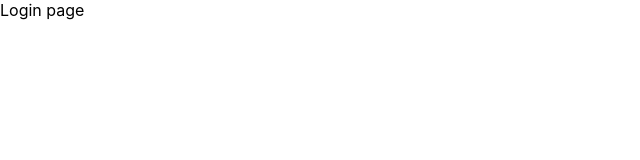
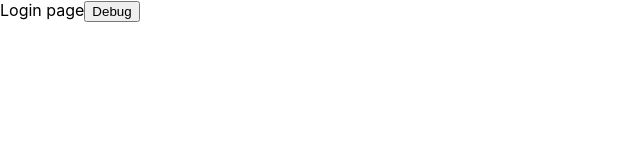
Before and after one commit to AurelienMo/pricing-front, a React (Create React App) app: page / in a window 1280 px wide. Shown: the top 160 px of the page, without its empty margins (0-640 px from the left). Built offline with nearby package versions, Linux system fonts and the light colour scheme.

Commit message:
Test : Communcation front with back

```diff
--- a/src/pages/LoginPage/index.tsx
+++ b/src/pages/LoginPage/index.tsx
@@ -1,7 +1,22 @@
 const LoginPage = () => {
+    const debugHandle = async () => {
+        // @ts-ignore
+        const response = await fetch(process.env.REACT_APP_PRICING_API_URL + '/login_check', {
+            method: 'post',
+            body: JSON.stringify({username: 'john@doe.com', password: '123456'}),
+            headers: {
+                'Content-Type': 'application/json'
+            }
+        })
+        if (response.ok) {
+            const data = await response.json();
+            console.warn(data);
+        }
+    }
     return(
         <div>
             Login page
+            <button type="button" onClick={debugHandle}>Debug</button>
         </div>
     )
 }
```
Also changed, not shown: public/manifest.json.
